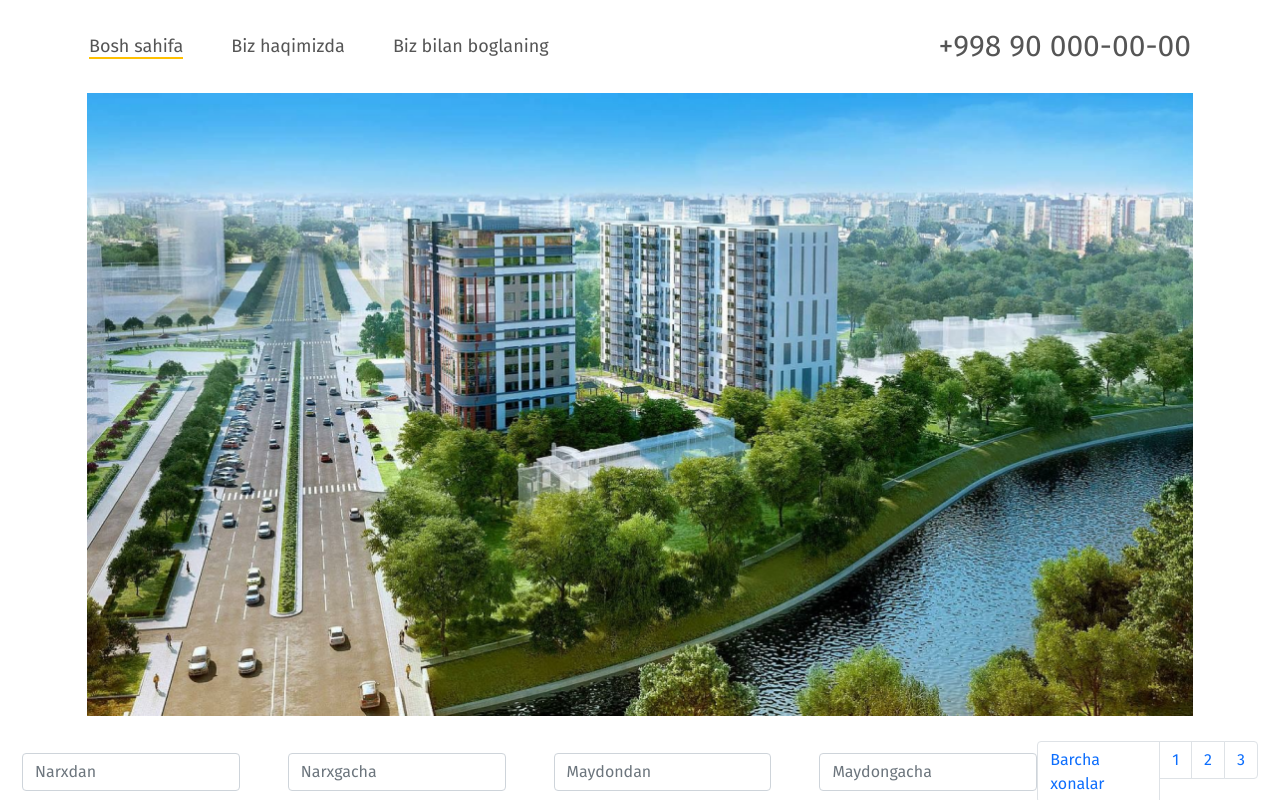
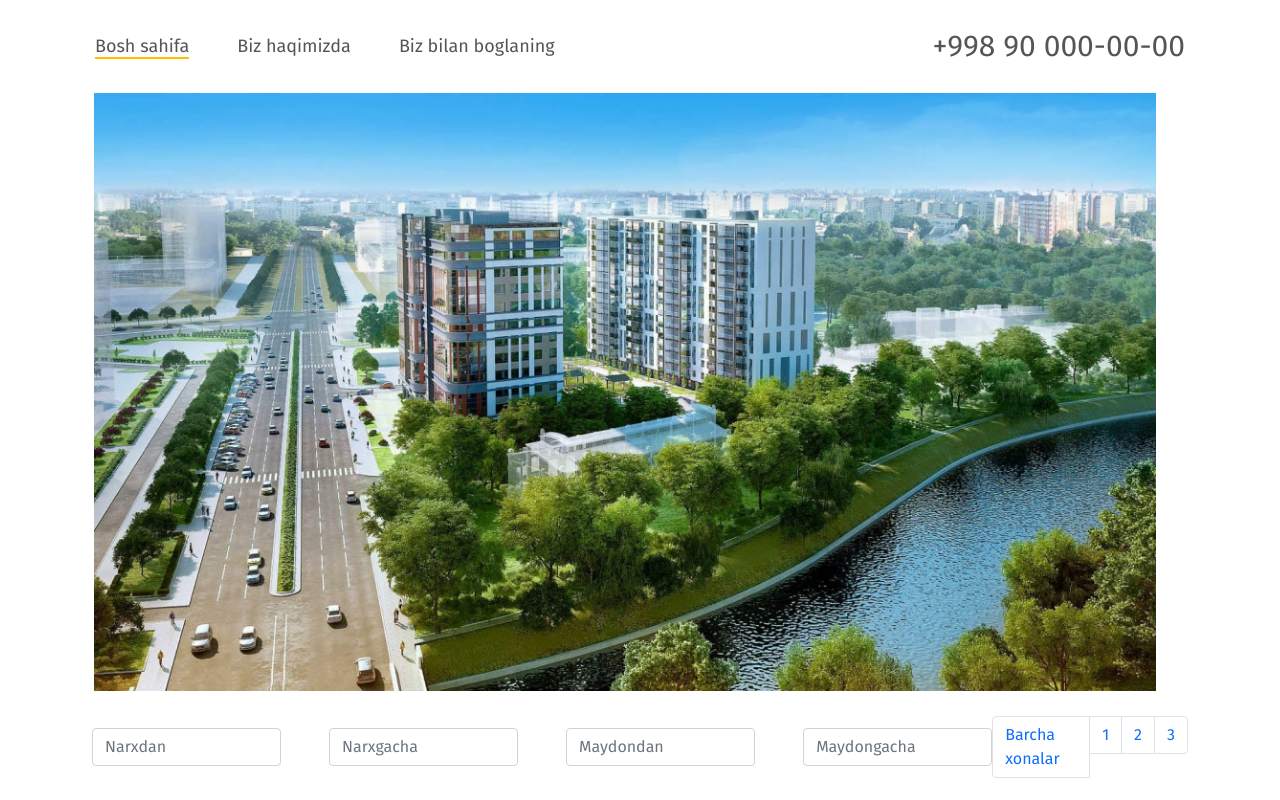
Before and after one commit to Wertualistic/uyim.uz, a React (Vite) app: page / in a window 1280 px wide. Shown: the top 800 px of the page. Built offline with nearby package versions, Linux system fonts and the light colour scheme; a web font is replaced by a local one.

Commit message:
All Finished

```diff
--- a/src/Pages/Honadon/Honadon.css
+++ b/src/Pages/Honadon/Honadon.css
@@ -5,13 +5,6 @@
   margin: 0;
   padding: 0;
   box-sizing: border-box;
-}
-
-.container {
-  width: 90%;
-  max-width: 1440px;
-  margin: 0 auto;
-  background-color: #fff;
 }
 
 .honadon--main {
@@ -68,3 +61,8 @@
   gap: 18px;
   padding: 0.7rem 1.5rem 0.75rem 0.75rem;
 }
+
+.honadon--btn a{
+    text-decoration: none;
+    color: black;
+}
--- a/src/Pages/Honadon/Honadon.jsx
+++ b/src/Pages/Honadon/Honadon.jsx
@@ -1,11 +1,11 @@
 import React from "react";
 import { homeimg, vector } from "../../assets";
 import "../Honadon/Honadon.css";
+import { Link } from "react-router-dom";
 
 function Honadon() {
   return (
     <div className="honadon-- container">
-
       <div className="honadon--main">
         <div className="honadon--box1">
           <img src={homeimg} />
@@ -48,8 +48,10 @@ function Honadon() {
 
       <div className="honadon--button">
         <button type="button" class="btn btn-warning btn-sm honadon--btn">
+          <Link to="/">
             <img src={vector} />
             Ortga qaytish
+          </Link>
         </button>
       </div>
     </div>
--- a/src/Pages/Main/components/Header/Header.css
+++ b/src/Pages/Main/components/Header/Header.css
@@ -1,3 +1,7 @@
-.header img {
+.main_header {
     width: 100%;
 }
+
+.main_header img {
+    width: 83vw;
+}
--- a/src/Pages/Main/components/Header/Header.jsx
+++ b/src/Pages/Main/components/Header/Header.jsx
@@ -4,7 +4,7 @@ import { uylar } from "../../../../assets";
 
 const Header = () => {
   return (
-    <div className="header container">
+    <div className="main_header container">
       <img src={uylar} alt="" />
     </div>
   );
--- a/src/Pages/Uy/Uy.css
+++ b/src/Pages/Uy/Uy.css
@@ -1,5 +1,5 @@
 .yellow_block {
-    width: 541px;
+    width: 541px !important;
     height: 305px;
     background-color: #0766AD;
     display: flex;
--- a/src/Pages/Uy/components/Category.jsx
+++ b/src/Pages/Uy/components/Category.jsx
@@ -1,5 +1,6 @@
 import React from "react";
 import room from "../../../assets/room.png";
+import { Link } from "react-router-dom";
 
 function Category() {
   return (
@@ -15,7 +16,9 @@ function Category() {
         </tr>
         <tr>
           <td>
-            <img src={room} alt="" />
+            <Link to="/honadon">
+              <img src={room} alt="" />
+            </Link>
             #119
           </td>
           <td>2 xona</td>
@@ -26,8 +29,10 @@ function Category() {
         </tr>
       </table>
       <div class="d-grid gap-2 ">
-      <button type="button" class="btn btn-primary btn-lg">Yana yuklash</button>
-</div>
+        <button type="button" class="btn btn-primary btn-lg">
+          Yana yuklash
+        </button>
+      </div>
     </div>
   );
 }
```
Lines whose indentation alone changed are shown as unchanged.
